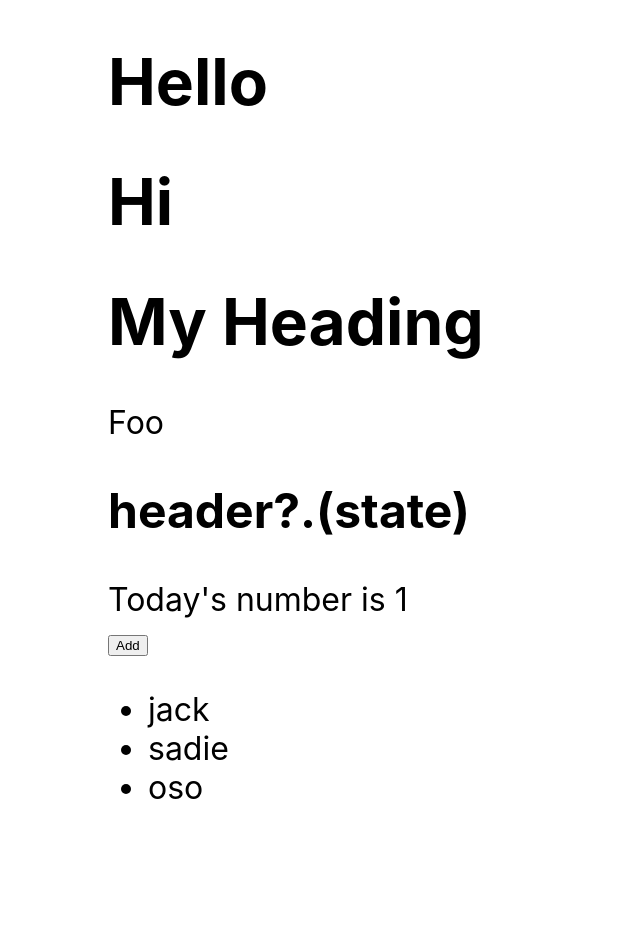
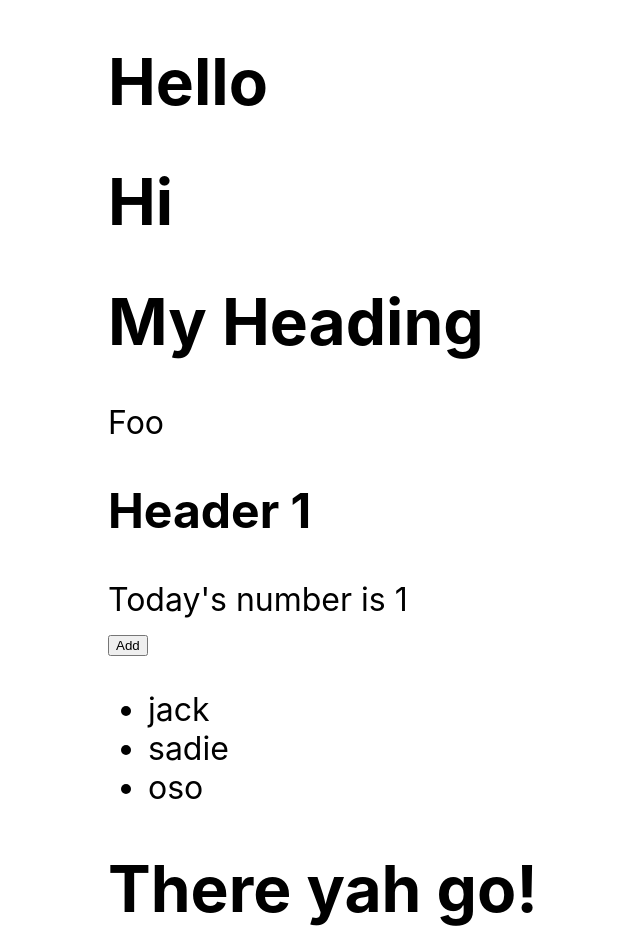
Before and after one commit to gseals/typescript-for-react, a React (Create React App) app: page / in a window 1280 px wide. Shown: the top 952 px of the page, without its empty margins (132-772 px from the left). Before the commit the page ends 839 px from the top, so only its background shows below. Built offline with nearby package versions, Linux system fonts and the light colour scheme.

Commit message:
adding class components (#7)

```diff
--- a/src/App.tsx
+++ b/src/App.tsx
@@ -37,7 +37,7 @@ function TextWithNumber({
 
   return (
     <div>
-      {header && <h2>header?.(state)</h2>}
+      {header && <h2>{header?.(state)}</h2>}
       <div>
         {children(state)}
       </div>
@@ -64,7 +64,19 @@ function List<ListItem>({
         </li>
       ))}
     </ul>
-  )
+  );
+}
+
+// Class component
+class MyHeading extends React.Component<{title: ReactNode,}> {
+
+  render(
+  ) {
+    const { title } = this.props;
+    return (
+      <h1>{title}</h1>
+    )
+  }
 }
 
 function App() {
@@ -79,6 +91,7 @@ function App() {
       </Container>
       <TextWithNumber header={(num: number) => <span>Header {num}</span>}>{(num: number) => <div>Today's number is {num}</div>}</TextWithNumber>
       <List items={["JACK", "SADIE", "OSO"]} render={(item: string) => <div>{item.toLowerCase()}</div>}></List>
+      <MyHeading title={"There yah go!"} />
     </div>
   );
 }
```
